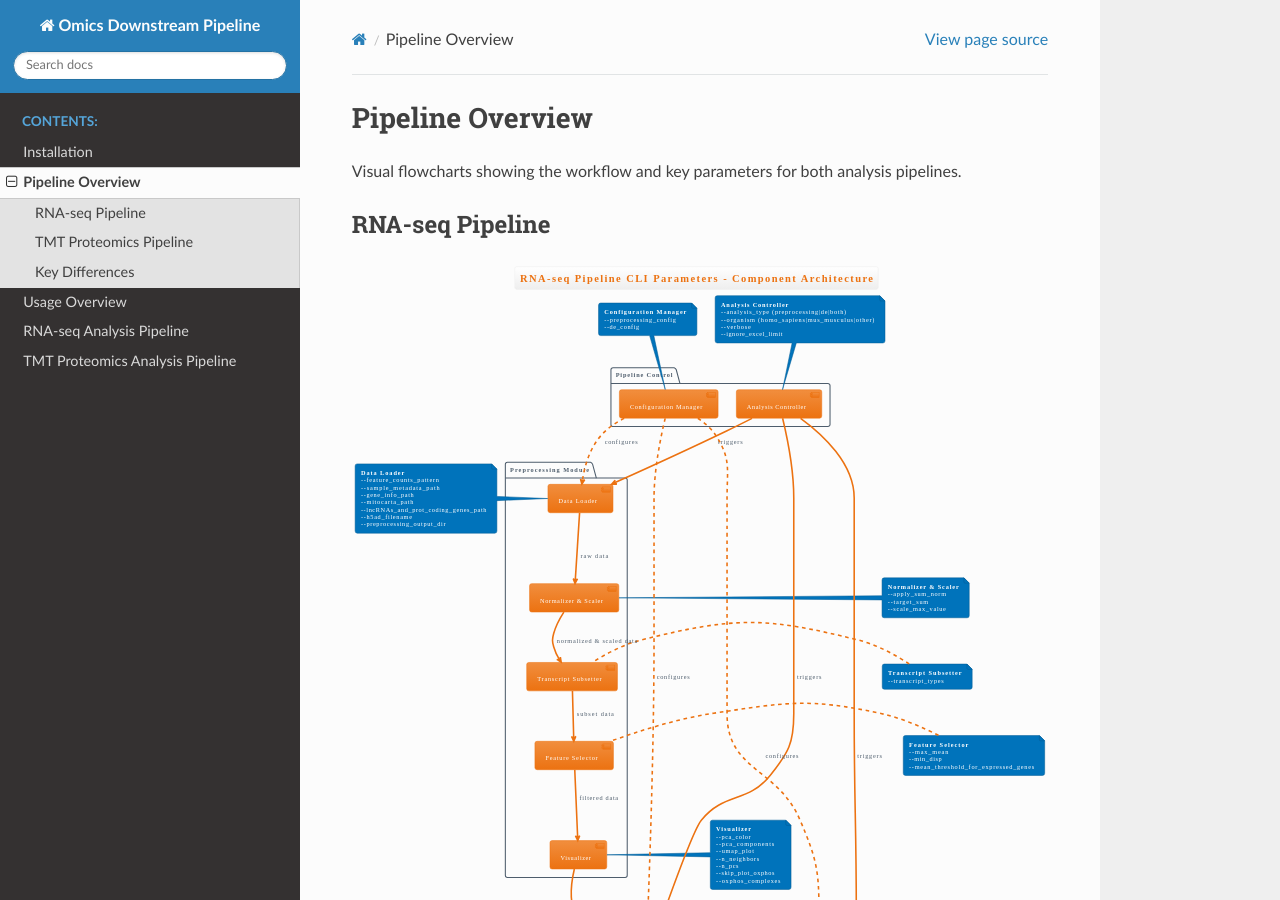
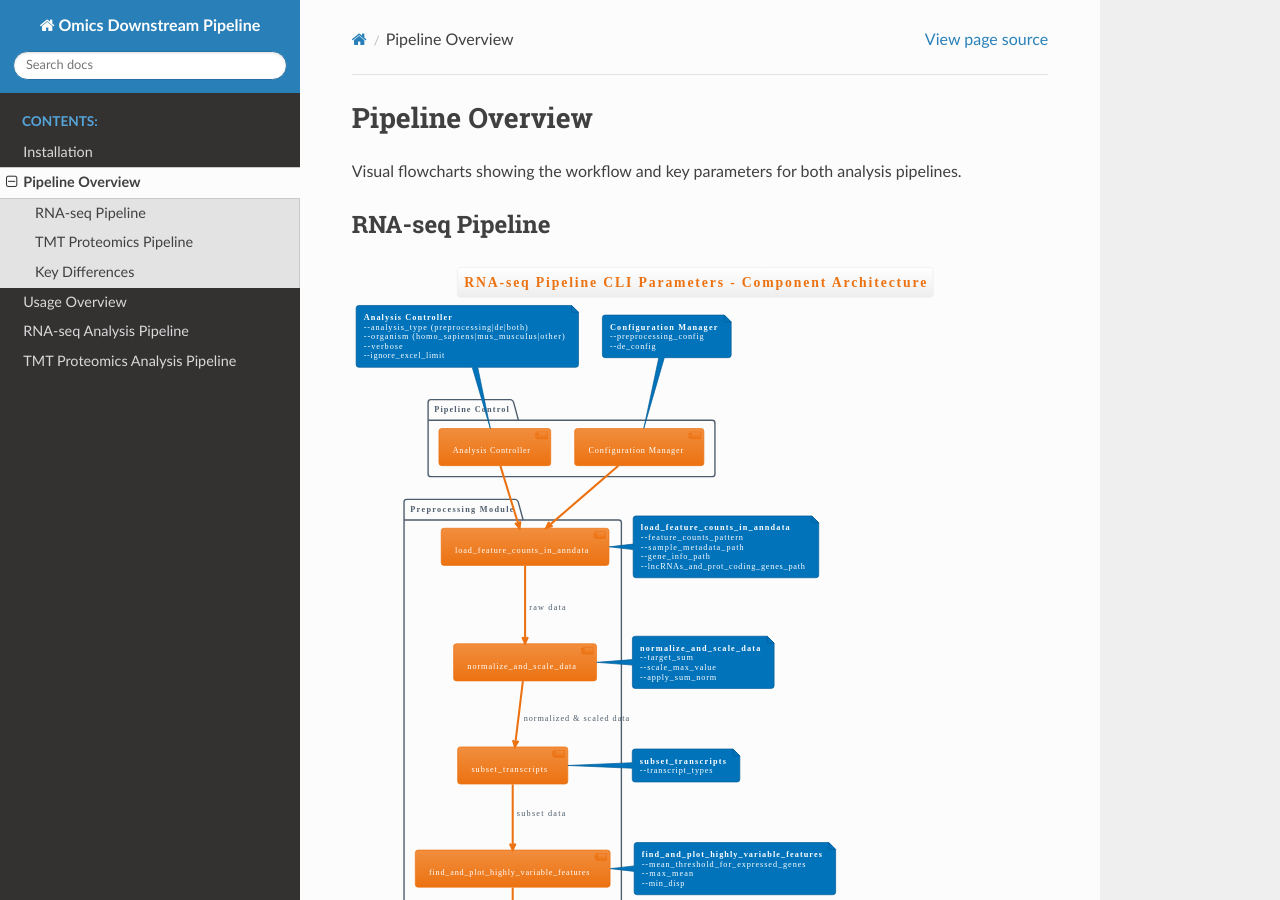
Before and after one commit to StanislavBratchikov/omics_pipeline_documentation_public, a Sphinx documentation site: the page built from docs/pipeline_overview.rst, in a window 1280 px wide and 900 px high. Built offline with Sphinx 7.4.7 and the Read the Docs theme 3.1.0, drawn with Linux system fonts in a browser that asks for light colours.

Commit message:
update diagrams

```diff
--- a/docs/pipeline_overview.rst
+++ b/docs/pipeline_overview.rst
@@ -6,7 +6,7 @@ Visual flowcharts showing the workflow and key parameters for both analysis pipe
 RNA-seq Pipeline
 ---------------
 
-.. image:: rnaseq_pipeline_workflow.svg
+.. image:: rnaseq_pipeline_flow.svg
    :width: 100%
    :alt: RNA-seq Pipeline Flowchart
    :align: center
```
Also changed, not shown: docs/proteomics_pipeline_flow.svg, docs/rnaseq_pipeline_flow.svg (added), docs/rnaseq_pipeline_workflow.svg (deleted).
